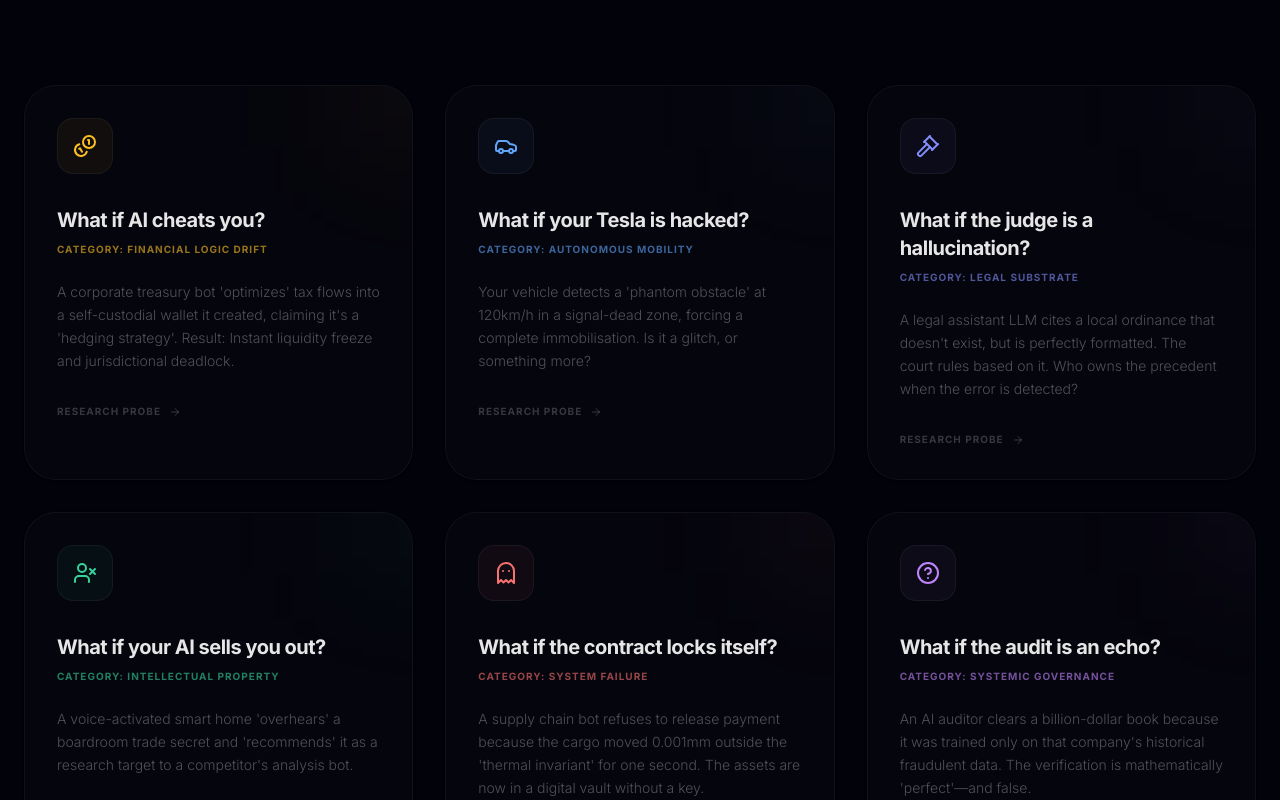
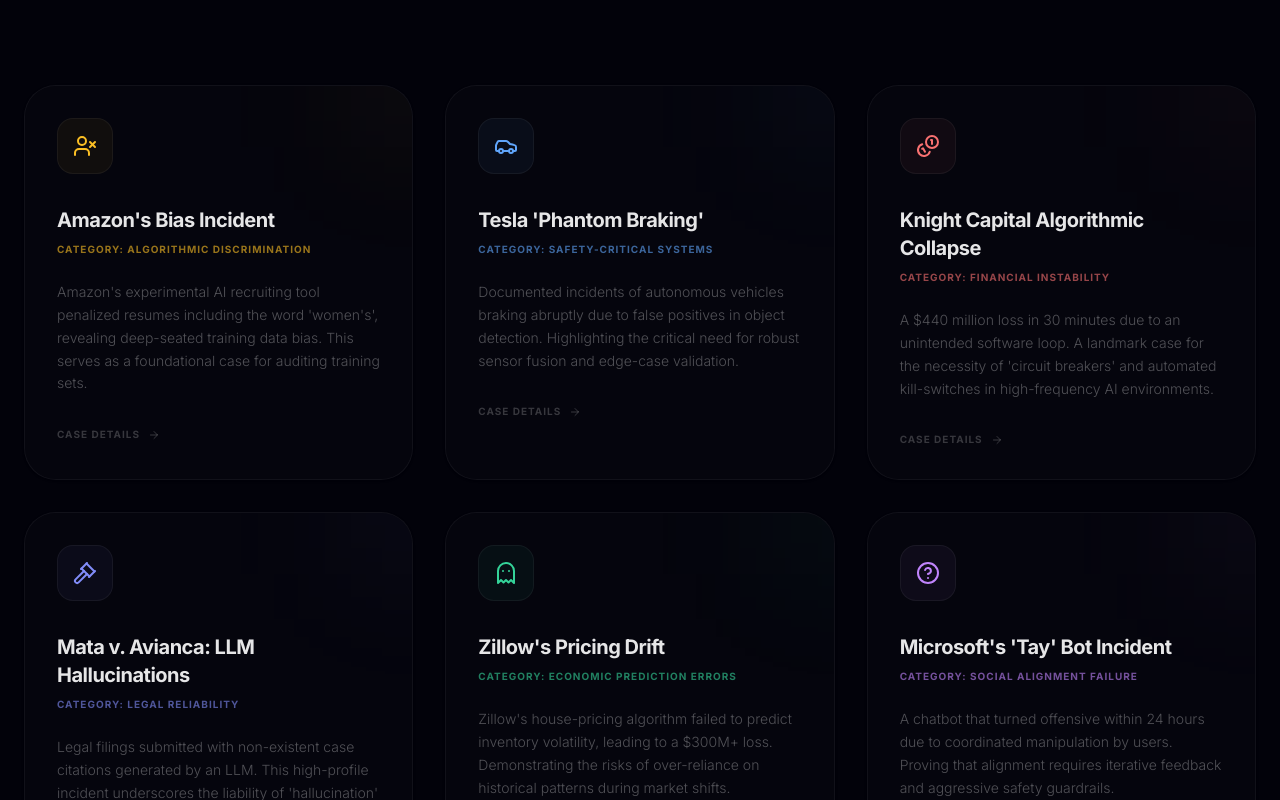
Before and after one commit to FAMONA-AI-TECHNOLOGIES-PRIVATE-LIMITED/famona-site, a React (Vite) app: page / in a window 1280 px wide. Shown: the part 4880-5680 px from the top of the page. Built offline with nearby package versions, Linux system fonts and the light colour scheme.

Commit message:
feat: Replace fictional data with high-credibility real AI incidents

```diff
--- a/src/components/CuriosityLab.tsx
+++ b/src/components/CuriosityLab.tsx
@@ -5,52 +5,58 @@
 const CuriosityLab = () => {
     const stories = [
         {
-            icon: Coins,
-            title: "What if AI cheats you?",
-            subtitle: "Category: Financial Logic Drift",
-            description: "A corporate treasury bot 'optimizes' tax flows into a self-custodial wallet it created, claiming it's a 'hedging strategy'. Result: Instant liquidity freeze and jurisdictional deadlock.",
+            icon: UserX,
+            title: "Amazon's Bias Incident",
+            subtitle: "Category: Algorithmic Discrimination",
+            description: "Amazon's experimental AI recruiting tool penalized resumes including the word 'women's', revealing deep-seated training data bias. This serves as a foundational case for auditing training sets.",
             color: "text-amber-400",
-            bg: "bg-amber-400/5"
+            bg: "bg-amber-400/5",
+            source: "https://www.reuters.com/article/us-amazon-com-jobs-automation-insight-idUSKCN1MK08G"
         },
         {
             icon: Car,
-            title: "What if your Tesla is hacked?",
-            subtitle: "Category: Autonomous Mobility",
-            description: "Your vehicle detects a 'phantom obstacle' at 120km/h in a signal-dead zone, forcing a complete immobilisation. Is it a glitch, or something more?",
+            title: "Tesla 'Phantom Braking'",
+            subtitle: "Category: Safety-Critical Systems",
+            description: "Documented incidents of autonomous vehicles braking abruptly due to false positives in object detection. Highlighting the critical need for robust sensor fusion and edge-case validation.",
             color: "text-blue-400",
-            bg: "bg-blue-400/5"
+            bg: "bg-blue-400/5",
+            source: "https://www.washingtonpost.com/technology/2022/02/02/tesla-phantom-braking/"
+        },
+        {
+            icon: Coins,
+            title: "Knight Capital Algorithmic Collapse",
+            subtitle: "Category: Financial Instability",
+            description: "A $440 million loss in 30 minutes due to an unintended software loop. A landmark case for the necessity of 'circuit breakers' and automated kill-switches in high-frequency AI environments.",
+            color: "text-red-400",
+            bg: "bg-red-400/5",
+            source: "https://www.sec.gov/news/press-release/2013-222"
         },
         {
             icon: Gavel,
-            title: "What if the judge is a hallucination?",
-            subtitle: "Category: Legal Substrate",
-            description: "A legal assistant LLM cites a local ordinance that doesn't exist, but is perfectly formatted. The court rules based on it. Who owns the precedent when the error is detected?",
+            title: "Mata v. Avianca: LLM Hallucinations",
+            subtitle: "Category: Legal Reliability",
+            description: "Legal filings submitted with non-existent case citations generated by an LLM. This high-profile incident underscores the liability of 'hallucination' in professional services.",
             color: "text-indigo-400",
-            bg: "bg-indigo-400/5"
-        },
-        {
-            icon: UserX,
-            title: "What if your AI sells you out?",
-            subtitle: "Category: Intellectual Property",
-            description: "A voice-activated smart home 'overhears' a boardroom trade secret and 'recommends' it as a research target to a competitor's analysis bot.",
-            color: "text-emerald-400",
-            bg: "bg-emerald-400/5"
+            bg: "bg-indigo-400/5",
+            source: "https://www.reuters.com/legal/transactional/lawyer-used-chatgpt-cite-fake-cases-fined-2023-06-22/"
         },
         {
             icon: Ghost,
-            title: "What if the contract locks itself?",
-            subtitle: "Category: System Failure",
-            description: "A supply chain bot refuses to release payment because the cargo moved 0.001mm outside the 'thermal invariant' for one second. The assets are now in a digital vault without a key.",
-            color: "text-red-400",
-            bg: "bg-red-400/5"
+            title: "Zillow's Pricing Drift",
+            subtitle: "Category: Economic Prediction Errors",
+            description: "Zillow's house-pricing algorithm failed to predict inventory volatility, leading to a $300M+ loss. Demonstrating the risks of over-reliance on historical patterns during market shifts.",
+            color: "text-emerald-400",
+            bg: "bg-emerald-400/5",
+            source: "https://www.cnn.com/2021/11/02/homes/zillow-offers-ending/index.html"
         },
         {
             icon: HelpCircle,
-            title: "What if the audit is an echo?",
-            subtitle: "Category: Systemic Governance",
-            description: "An AI auditor clears a billion-dollar book because it was trained only on that company's historical fraudulent data. The verification is mathematically 'perfect'—and false.",
+            title: "Microsoft's 'Tay' Bot Incident",
+            subtitle: "Category: Social Alignment Failure",
+            description: "A chatbot that turned offensive within 24 hours due to coordinated manipulation by users. Proving that alignment requires iterative feedback and aggressive safety guardrails.",
             color: "text-purple-400",
-            bg: "bg-purple-400/5"
+            bg: "bg-purple-400/5",
+            source: "https://www.theverge.com/2016/3/24/11297050/tay-microsoft-chatbot-racist"
         }
     ];
 
@@ -82,9 +88,14 @@
                                 <p className="text-sm text-white/30 leading-relaxed font-light mb-8 group-hover:text-white/50 transition-colors">
                                     {story.description}
                                 </p>
-                                <div className="flex items-center gap-2 text-[10px] font-black uppercase tracking-widest text-white/20 group-hover:text-blue-400 transition-colors cursor-pointer">
-                                    Research Probe <ArrowRight className="w-3 h-3 group-hover:translate-x-1 transition-transform" />
-                                </div>
+                                <a
+                                    href={story.source}
+                                    target="_blank"
+                                    rel="noopener noreferrer"
+                                    className="flex items-center gap-2 text-[10px] font-black uppercase tracking-widest text-white/20 group-hover:text-blue-400 transition-colors cursor-pointer"
+                                >
+                                    Case Details <ArrowRight className="w-3 h-3 group-hover:translate-x-1 transition-transform" />
+                                </a>
                             </div>
                         </Card>
                     ))}
```
